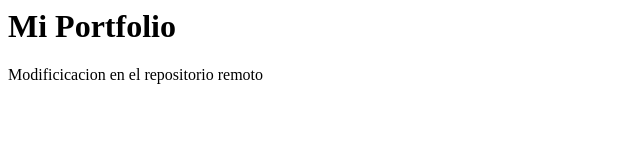
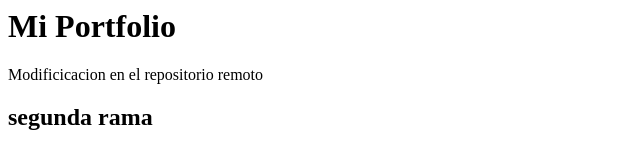
Before and after one commit to Jadegre22/Prueba-FrontEnd, a plain HTML site: page index.html in a window 1280 px wide. Shown: the whole page, without its empty margins (0-640 px from the left). Drawn offline with Linux system fonts and the light colour scheme.

Commit message:
Update index.html

```diff
--- a/index.html
+++ b/index.html
@@ -1,2 +1,3 @@
 <h1>Mi Portfolio</h1>
 <p>Modificicacion en el repositorio remoto<p/>
+<h2>segunda rama</h2>
```
